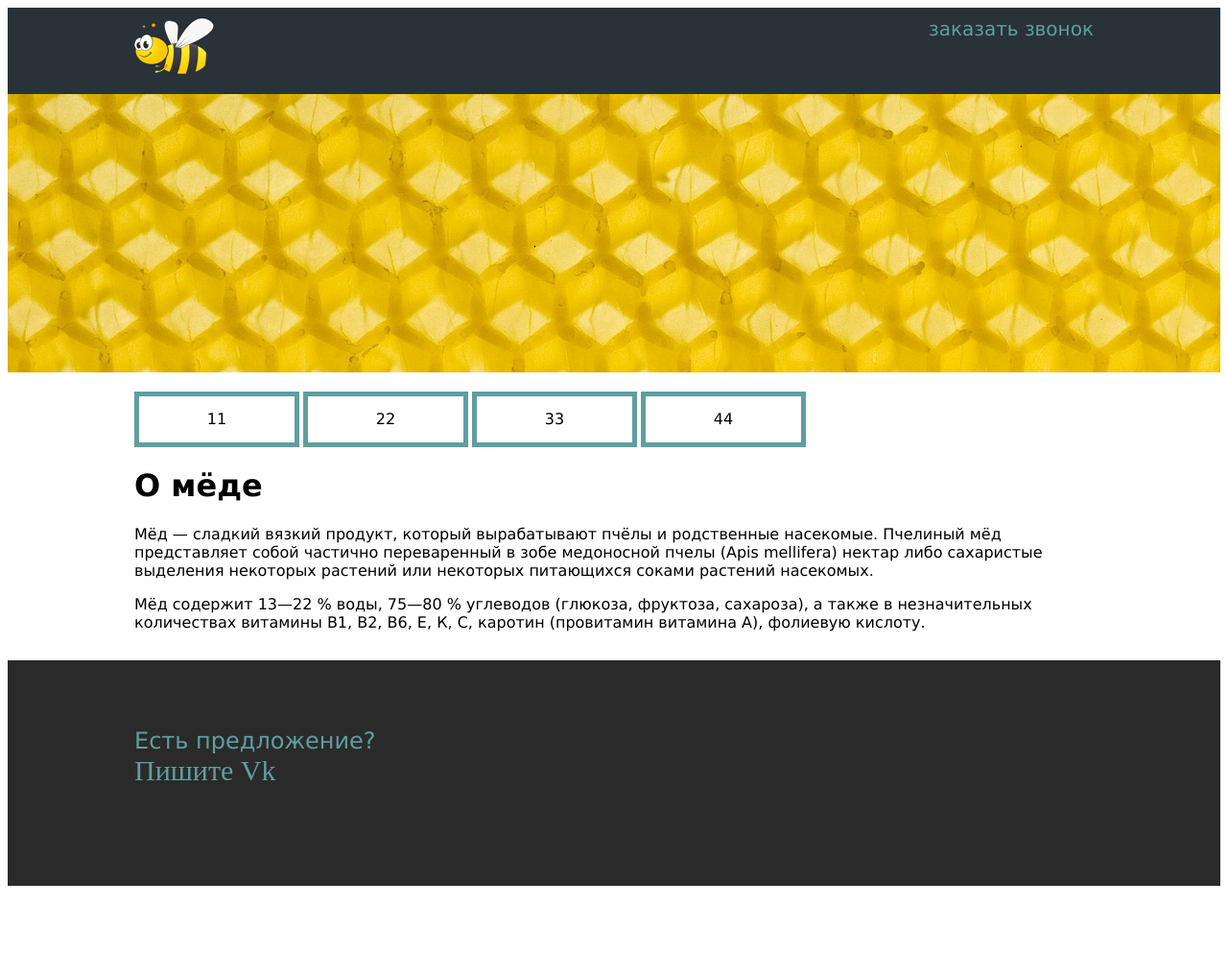
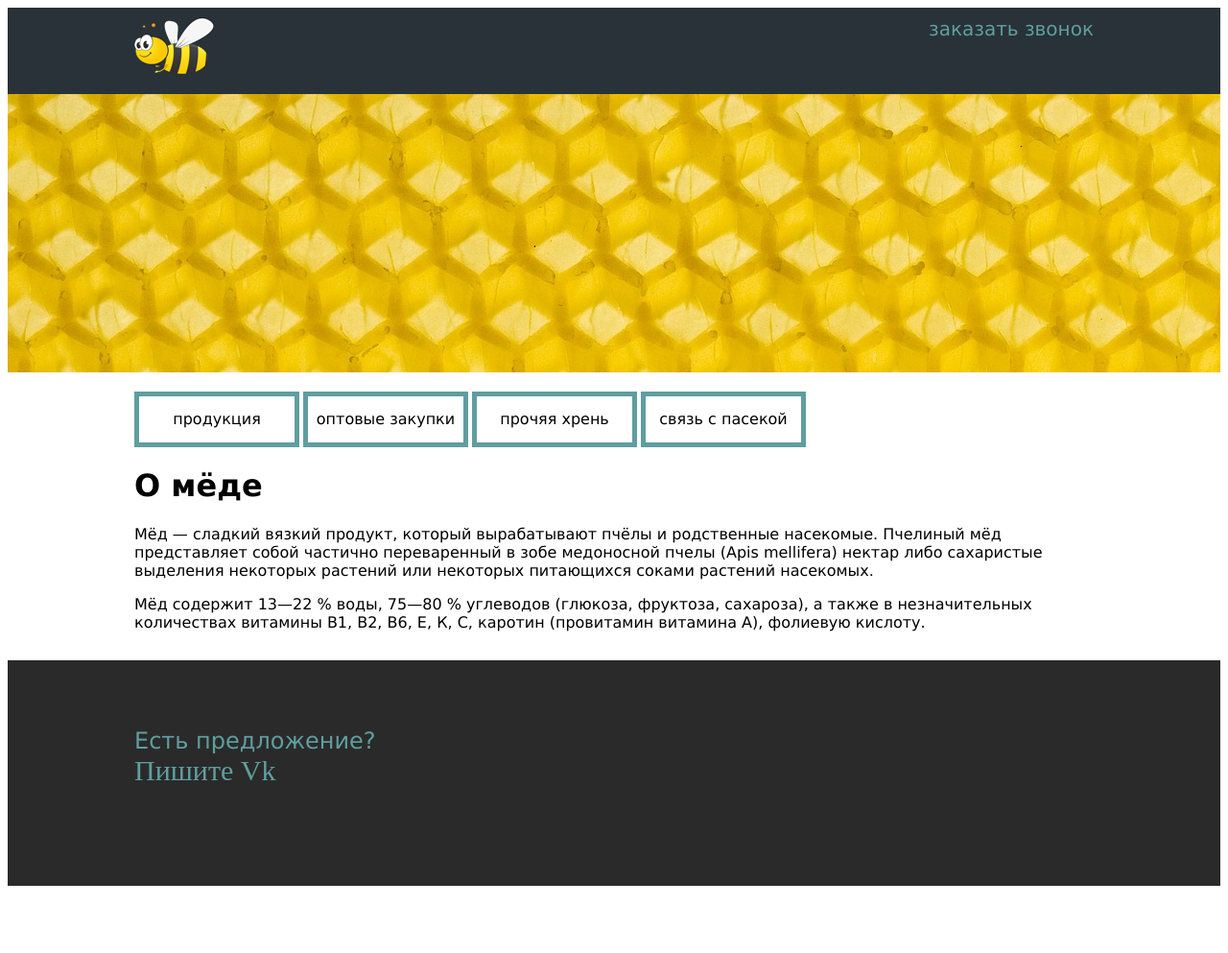
Before and after one commit to deddavlet/training, a plain HTML site: page index.html in a window 1280 px wide. Shown: the whole page at 96% size. Drawn offline with Linux system fonts and the light colour scheme.

Commit message:
honey shop
шопконтент

```diff
--- a/index.html
+++ b/index.html
@@ -4,7 +4,7 @@
 	<meta charset="UTF-8">
 	<link type="text/css" rel="stylesheet" href="style.css">
 	<script src="js.js"></script>
-	<title>мёд</title>
+	<title>honey shop</title>
 </head>
 
 <body class="hany">
@@ -21,10 +21,10 @@
 <div class="blok_main">
 	<div class="blok_main_inside">
 		<div class="menu">
-			<a>11</a>
-			<a>22</a>
-			<a>33</a>
-			<a>44</a>
+			<a>продукция</a>
+			<a>оптовые закупки</a>
+			<a>прочяя хрень</a>
+			<a>связь с пасекой</a>
 		</div>
 
 		<div class="content">
```
Also changed, not shown: imeges/honey458x640.png (added).
